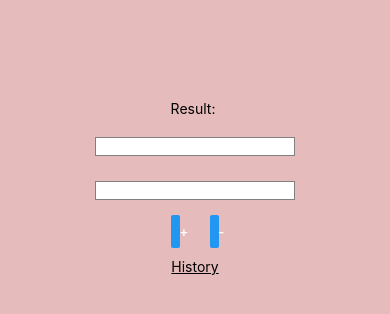
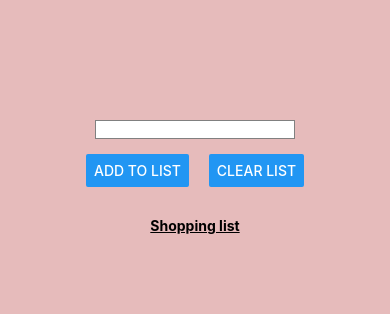
Before and after one commit to jonneaspinen/Mobiiliohjelmointi, a React Native app: screen / in a window 390 px wide. Shown: the top 314 px of the page. Built offline with nearby package versions, Linux system fonts and the light colour scheme.

Commit message:
shopping list component

```diff
--- a/App.js
+++ b/App.js
@@ -1,8 +1,9 @@
 import Calculator from "./Calculator";
 import NumberGuess from "./NumberGuess";
+import ShoppingList from "./ShoppingList";
 
 export default function App() {
   return (
-    <Calculator></Calculator>
+    <ShoppingList></ShoppingList>
   );
 }
--- /dev/null
+++ b/ShoppingList.js
@@ -0,0 +1,72 @@
+import { StatusBar } from 'expo-status-bar';
+import React, { useState } from 'react';
+import { StyleSheet, Text, View, Button, TextInput, FlatList } from 'react-native';
+
+export default function ShoppingList() {
+    const [text, setText] = useState('');
+    const [data, setData] = useState([]);
+
+    const addToList = () => {
+        setData([...data, { key: text }]);
+        setText('');
+    }
+
+    return (
+        <View style={styles.container}>
+            <TextInput style={styles.input} onChangeText={text => setText(text)} value={text} />
+            <View style={styles.operators}>
+                <View style={styles.button}>
+                    <Button
+                        onPress={addToList}
+                        title="Add to list"
+                    />
+                </View>
+                <View style={styles.button}>
+                    <Button
+                        onPress={() => setData([])}
+                        title="Clear list"
+                    />
+                </View>
+            </View>
+            <Text style={styles.title}>Shopping list</Text>
+            <FlatList style={styles.list}
+                data={data}
+                renderItem={({ item }) =>
+                    <Text>{item.key}</Text>
+                }
+                keyExtractor={(item, index) => index}
+            />
+            <StatusBar style="auto" />
+        </View>
+    );
+}
+
+const styles = StyleSheet.create({
+    container: {
+        paddingTop: 100,
+        flex: 1,
+        backgroundColor: '#e6bbbb',
+        alignItems: 'center',
+        justifyContent: 'flex-start',
+    },
+    input: {
+        marginTop: 20,
+        marginBottom: 5,
+        width: 200,
+        borderColor: 'gray',
+        borderWidth: 1,
+        backgroundColor: '#fff'
+    },
+    operators: {
+        flexDirection: 'row',
+        justifyContent: 'space-evenly',
+    },
+    button: {
+        margin: 10
+    },
+    title: {
+        textDecorationLine: 'underline',
+        fontWeight: 'bold',
+        marginTop: 20,
+    }
+});
```
